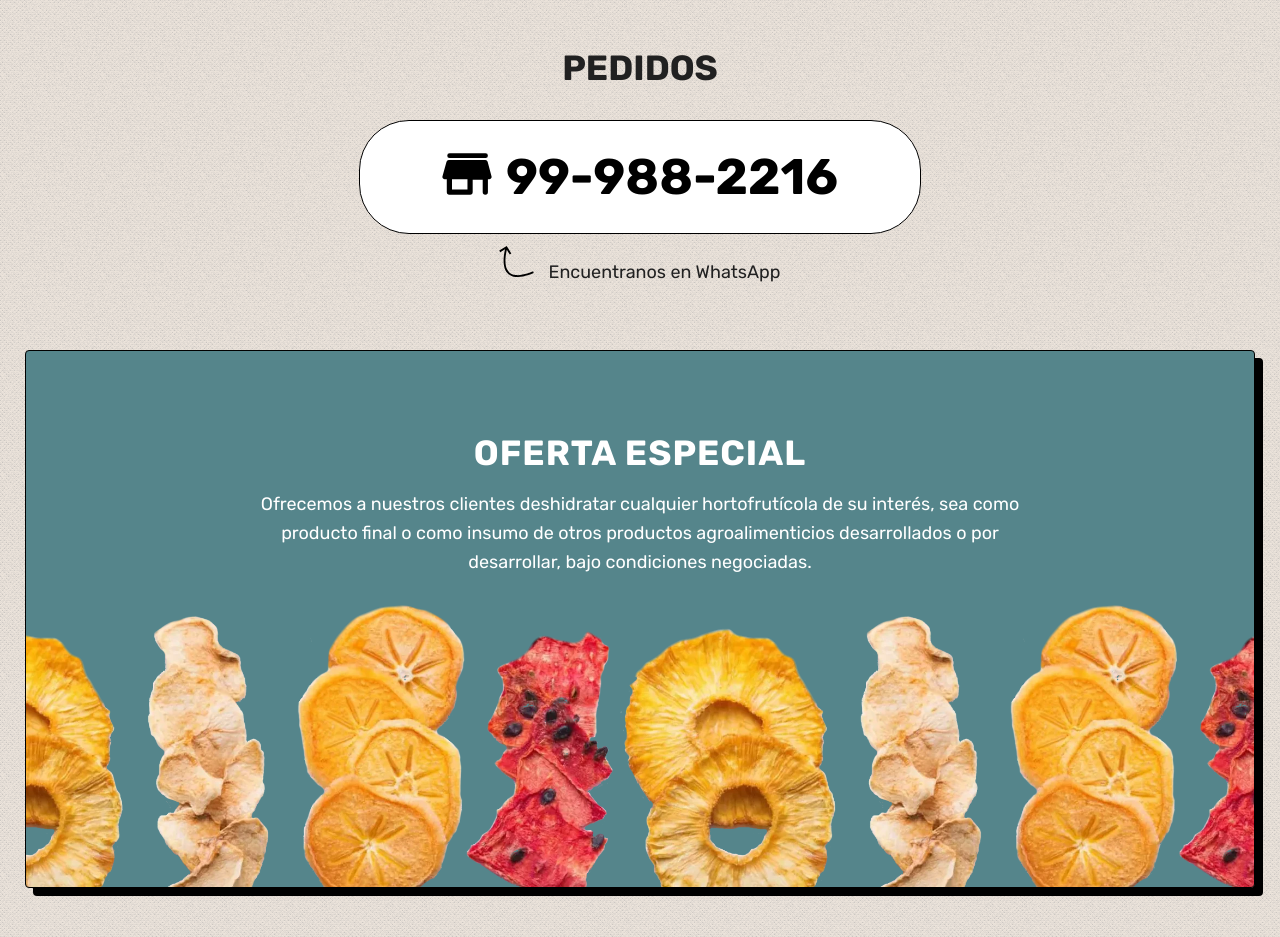
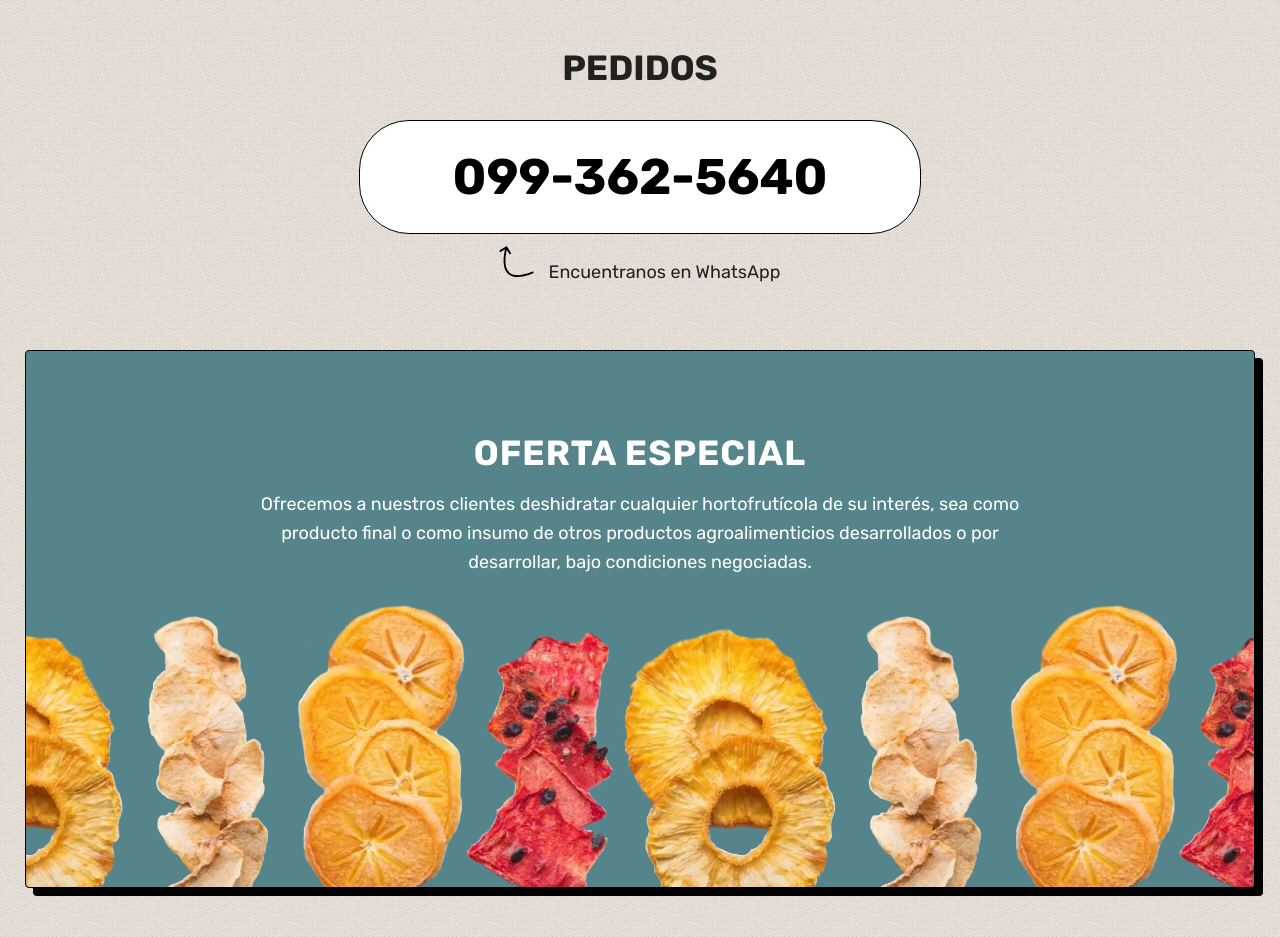
Before and after one commit to mascazubi/tendal-static, a plain HTML site: page index.html in a window 1280 px wide. Shown: the part 2400-3337 px from the top of the page. Drawn offline with Linux system fonts and the light colour scheme.

Commit message:
updates number and link for pedidos

```diff
--- a/index.html
+++ b/index.html
@@ -528,11 +528,11 @@
             <section id="pedidos" class="pedidos" aria-label="pedidios">
                 <h2>Pedidos</h2>
                 <div class="pedido-items">
-                    <a href="https://wa.me/c/593999882216">
+                    <a href="https://wa.me/5930993625640" target="_blank" rel="no-follow">
                         <div class="number-block">
                             <div class="number">
-                                <span></span>
-                                <p>99-988-2216</p>
+                                <!-- <span></span> -->
+                                <p>099-362-5640</p>
                             </div>
                         </div>
                     </a>
```
